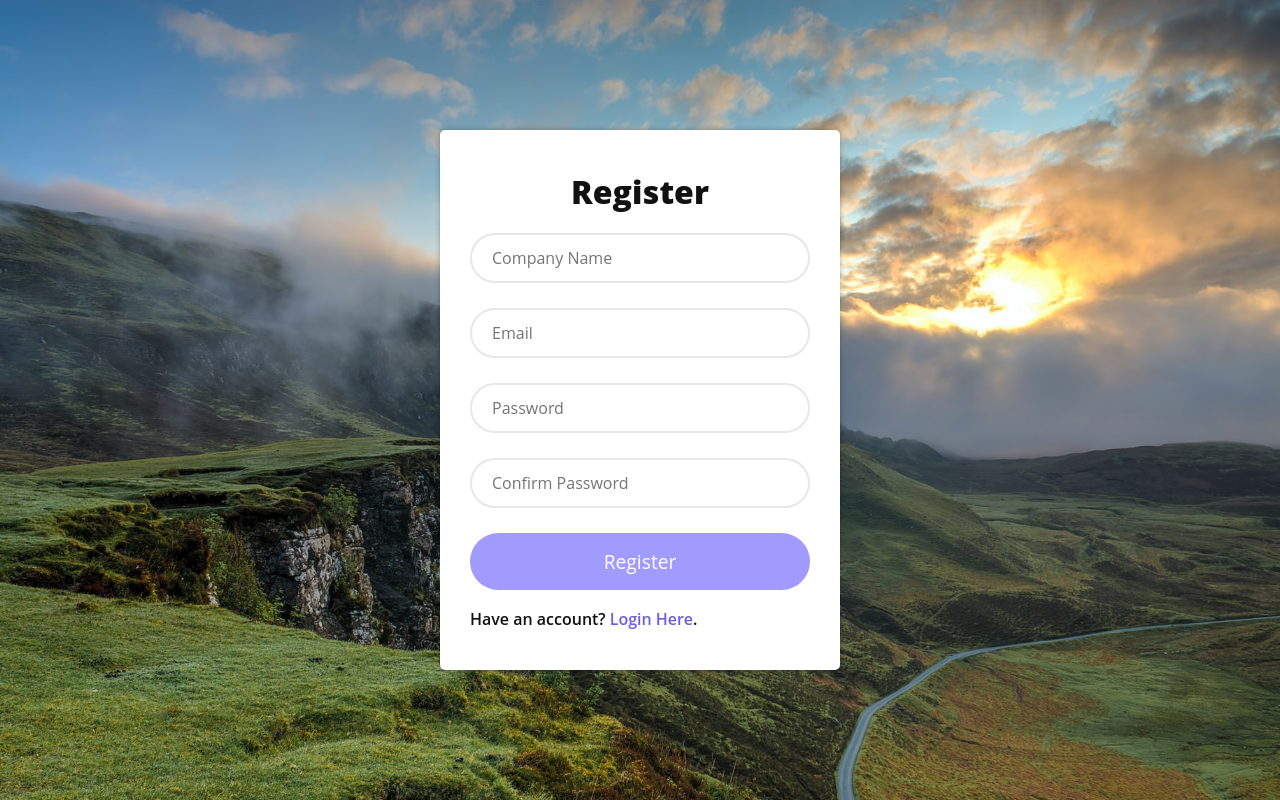
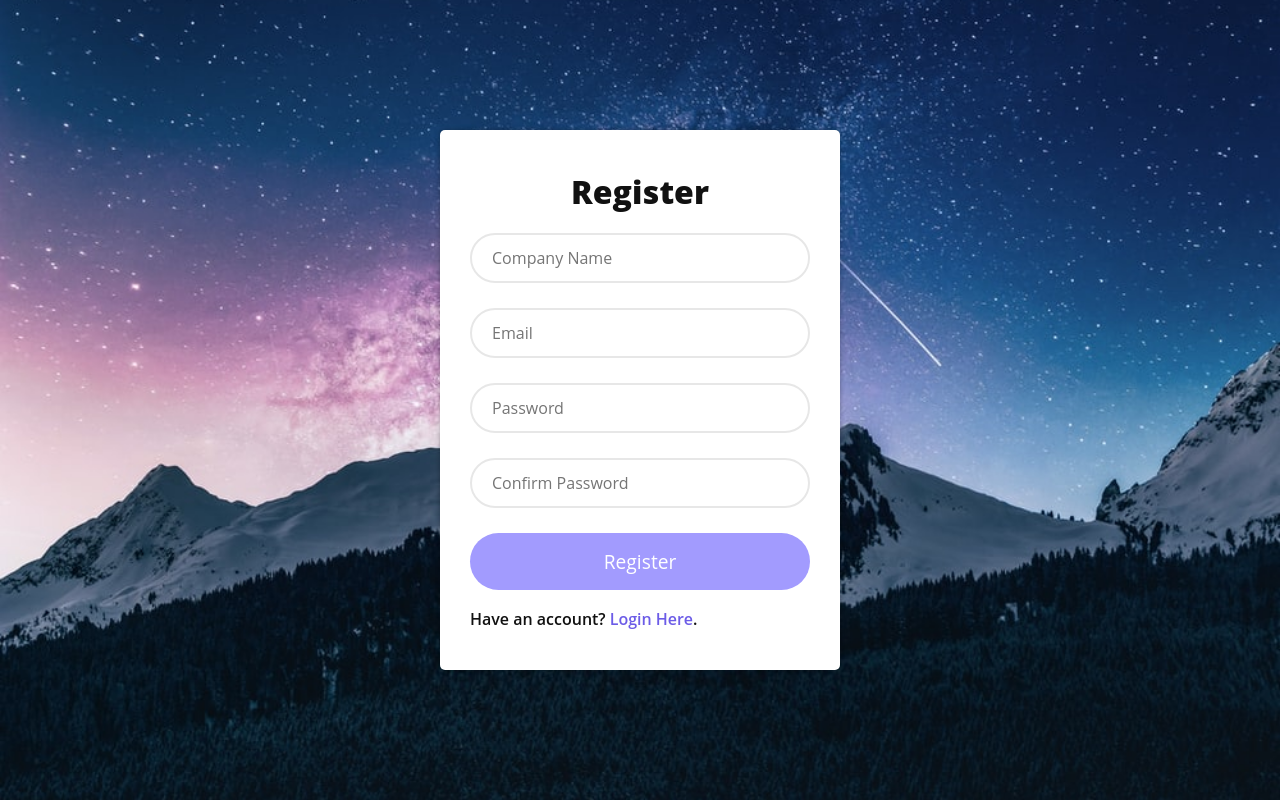
Before and after one commit to CatFishtech/CatFishTech-Home, a PHP site: page /register.php in a window 1280 px wide. Run offline with PHP 8.4, Linux system fonts and the light colour scheme; data that the repository does not hold is empty.

Commit message:
update register.php

```diff
--- a/register.php
+++ b/register.php
@@ -56,7 +56,7 @@ if (isset($_POST['submit'])) {
 
 <link href="style1.css" rel='stylesheet' type='text/css' />
 </head>
-<body style="background-image: url('images/bg.jpg');">
+<body style="background-image: url('images/mountains.jpg');">
       <div class="container">
 		<form action="" method="POST" class="login-email">
             <p class="login-text" style="font-size: 2rem; font-weight: 800;">Register</p>
```
